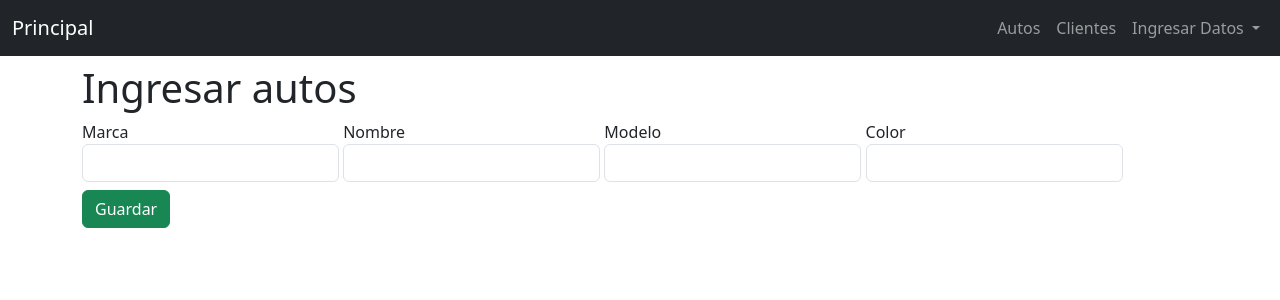
After one commit to YOYO-DR/yoiner-duran-2567910, a Django app: page /ingresarautos/ in a window 1280 px wide. The commit adds this page. Shown: the top 300 px of the page. Run offline with Django 4.2, Linux system fonts and the light colour scheme; some libraries are stand-ins or nearby versions.

Commit message:
vistas para ingresar datos creado

```diff
--- /dev/null
+++ b/autos/forms.py
@@ -0,0 +1,12 @@
+from django.forms import ModelForm
+from .models import *
+
+class AutoForm(ModelForm):
+  class Meta:
+    model = Auto
+    fields = '__all__'
+
+class ClienteForm(ModelForm):
+  class Meta:
+    model = Clientes
+    fields = '__all__'
--- a/autos/models.py
+++ b/autos/models.py
@@ -2,10 +2,10 @@ from django.db import models
 from django.db.models.fields import *
 
 class Auto(models.Model):
-  marca = CharField(max_length=20,verbose_name='Marca')
-  nombre = CharField(max_length=30,verbose_name='Nombre')
-  modelo = IntegerField(verbose_name='Modelo')
-  color = CharField(max_length=20,verbose_name='Color')
+  marca = CharField(max_length=20,verbose_name='Marca',null=True,blank=True)
+  nombre = CharField(max_length=30,verbose_name='Nombre',null=True,blank=True)
+  modelo = IntegerField(verbose_name='Modelo',null=True,blank=True)
+  color = CharField(max_length=20,verbose_name='Color',null=True,blank=True)
 
   class Meta:
     db_table = 'auto'
@@ -13,11 +13,11 @@ class Auto(models.Model):
     return f'Marca {self.marca} - Nombre {self.nombre}'
 
 class Clientes(models.Model):
-  nombre = CharField(max_length=20)
-  apellido = CharField(max_length=30)
-  direccion = CharField(max_length=200)
-  email = EmailField(max_length=100)
-  telefono = CharField(max_length=20)
+  nombre = CharField(max_length=20,null=True,blank=True)
+  apellido = CharField(max_length=30,null=True,blank=True)
+  direccion = CharField(max_length=200,null=True,blank=True)
+  email = EmailField(max_length=100,null=True,blank=True)
+  telefono = CharField(max_length=20,null=True,blank=True)
 
   class Meta:
     db_table='cliente'
--- /dev/null
+++ b/autos/templates/ingresarautos.html
@@ -0,0 +1,16 @@
+{% extends 'base.html' %}
+{% load widget_tweaks %}
+{% block contenido %}
+  <form method="post">
+    <h1>Ingresar autos</h1>
+    {% csrf_token %}
+
+    {% for field in form.visible_fields %}
+      <label for="" class="form-label">
+        {{ field.label }}
+        {{ field|add_class:'form-control' }}
+      </label>
+    {% endfor %}
+    <button class="btn btn-success">Guardar</button>
+  </form>
+{% endblock %}
--- a/autos/templates/principal.html
+++ b/autos/templates/principal.html
@@ -1,5 +1,5 @@
 {% extends 'base.html' %}
 
 {% block contenido %}
-  <h1>Vista Principal</h1>
+  <h1 class="w-100 text-center display-1">Vista Principal</h1>
 {% endblock %}
--- a/autos/urls.py
+++ b/autos/urls.py
@@ -3,5 +3,9 @@ from .views import *
 urlpatterns = [
     path('',principal,name='principal'),
     path('autos/',autos,name='autos'),
-    path('clientes/',clientes,name='clientes')
+    path('clientes/',clientes,name='clientes'),
+    path('ingresarautos/',ingresarAutos,name='ingresarautos'),
+    path('ingresarclientes/',ingresarClientes,name='ingresarclientes'),
+    path('eliminarautos/<int:id>/',eliminarAutos,name='eliminarautos'),
+    path('eliminarclientes/<int:id>/',eliminarClientes,name='eliminarclientes'),
 ]
--- a/autos/views.py
+++ b/autos/views.py
@@ -1,4 +1,5 @@
-from django.shortcuts import render
+from django.shortcuts import render,redirect,get_object_or_404
+from .forms import *
 from .models import *
 
 def principal(request):
@@ -22,8 +23,37 @@ def clientes(request):
   }
   return render(request,'clientes.html', context)
 
-# def ingresarAutos(request):
-#   pass
+def ingresarAutos(request):
+  if request.method == 'GET':
+    context= {
+      'titulo':'Ingresar Autos',
+      'form':AutoForm
+    }
+    return render(request,'ingresarautos.html',context)
+  else:
+    form = AutoForm(request.POST)
+    if form.is_valid():
+      form.save()
+      return redirect('autos')
 
-# def ingresarAutos(request):
-#   pass
+def ingresarClientes(request):
+  if request.method == 'GET':
+    context= {
+      'titulo':'Ingresar Clientes',
+      'form':ClienteForm
+    }
+    return render(request,'ingresarclientes.html',context)
+  else:
+    form = ClienteForm(request.POST)
+    if form.is_valid():
+      form.save()
+      return redirect('clientes')
+
+def eliminarAutos(request,id):
+  auto=get_object_or_404(Auto,pk=id)
+  auto.delete()
+  return redirect('autos')
+def eliminarClientes(request,id):
+  cliente=get_object_or_404(Clientes,pk=id)
+  cliente.delete()
+  return redirect('clientes')
--- a/templates/navbar.html
+++ b/templates/navbar.html
@@ -25,6 +25,16 @@
         <li class="nav-item">
           <a class="nav-link" href="{% url 'clientes' %}">Clientes</a>
         </li>
+        <li class="nav-item dropdown">
+          <a class="nav-link dropdown-toggle" href="#" role="button" data-bs-toggle="dropdown" aria-expanded="false">
+            Ingresar Datos
+          </a>
+          <ul class="dropdown-menu">
+            <li><a class="dropdown-item" href="{% url 'ingresarautos' %}">Ingresar Autos</a></li>
+            <li><a class="dropdown-item" href="{% url 'ingresarclientes' %}">Ingresar Clientes</a></li>
+
+          </ul>
+        </li>
 
 
       </ul>
```
Also changed, not shown: autos/templates/autos.html (+6 -1 lines), autos/templates/clientes.html (+6 -1 lines), autos/templates/ingresarclientes.html (added, +16 -0 lines).
